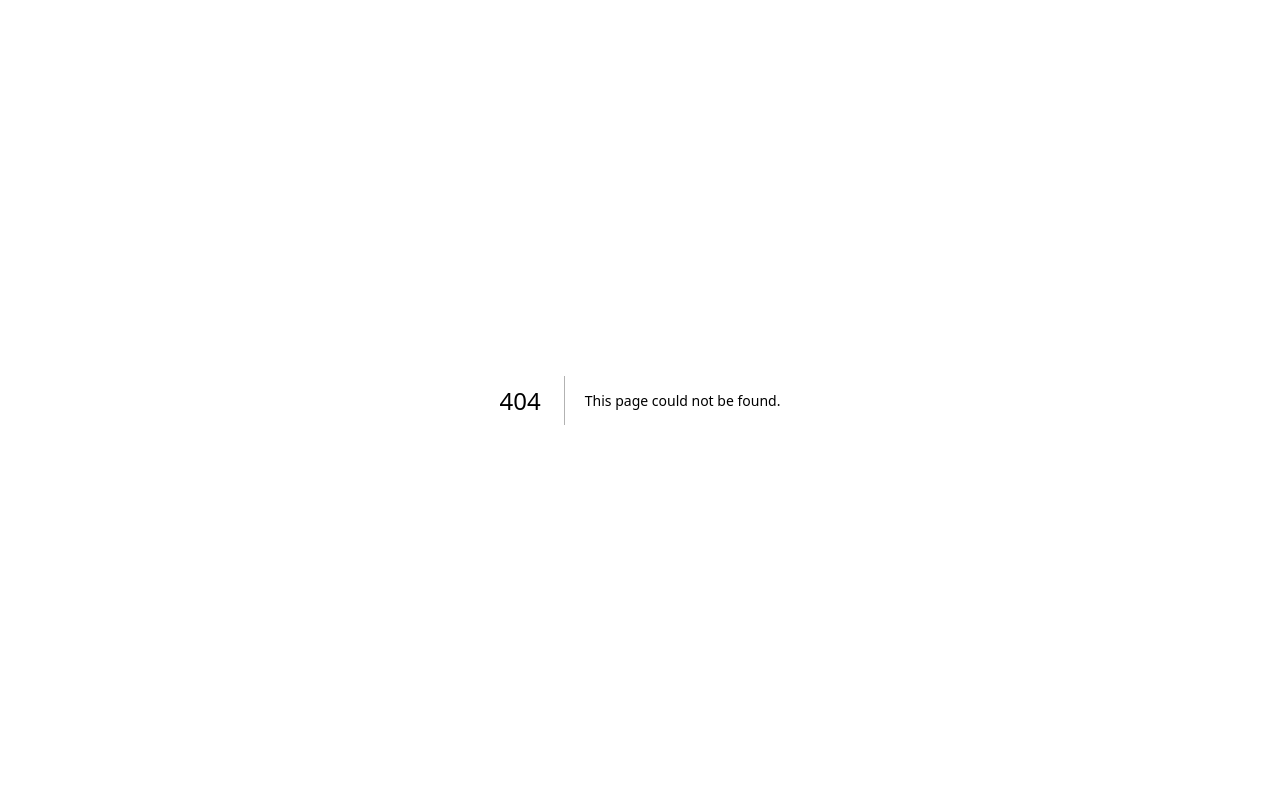
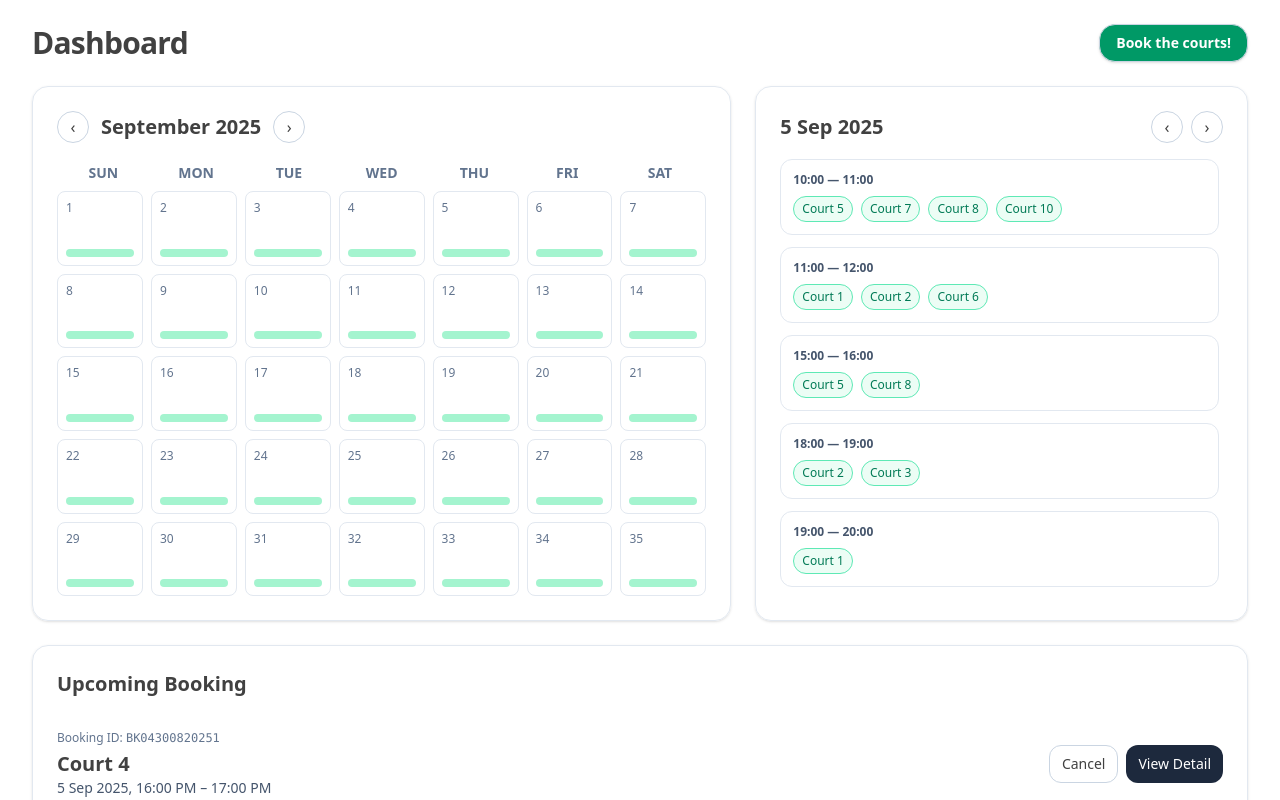
Before and after one commit to Courtly-Badminton-Court-Management/courtly-project, a Next.js app in the folder frontend/: page /home in a window 1280 px wide. Before the commit this address had no page. Shown: the top 800 px of the page. Built offline with nearby package versions, Linux system fonts and the light colour scheme.

Commit message:
update homepage

```diff
--- /dev/null
+++ b/frontend/src/app/(player)/home/page.tsx
@@ -0,0 +1,5 @@
+import HomeagePlayer from "@/ui/pages/HomepagePlayer";
+
+export default function Page() {
+  return <HomeagePlayer />;
+}
--- a/frontend/src/ui/pages/HomepagePlayer.tsx
+++ b/frontend/src/ui/pages/HomepagePlayer.tsx
@@ -0,0 +1,141 @@
+import React from "react";
+
+/**
+ * Player Homepage (skeleton only)
+ * - Month calendar (left)
+ * - Day slots (right)
+ * - Upcoming bookings (full width)
+ *
+ * Notes:
+ * - Pure UI skeleton with Tailwind classes; no real data wiring yet.
+ * - Replace placeholders with real components / queries later.
+ */
+export default function HomeagePlayer() {
+  const daysShort = ["SUN", "MON", "TUE", "WED", "THU", "FRI", "SAT"];
+  // Skeleton 5 weeks x 7 days
+  const weeks = Array.from({ length: 5 }, () => Array.from({ length: 7 }));
+  const sampleSlots = [
+    { time: "10:00 — 11:00", courts: ["Court 5", "Court 7", "Court 8", "Court 10"] },
+    { time: "11:00 — 12:00", courts: ["Court 1", "Court 2", "Court 6"] },
+    { time: "15:00 — 16:00", courts: ["Court 5", "Court 8"] },
+    { time: "18:00 — 19:00", courts: ["Court 2", "Court 3"] },
+    { time: "19:00 — 20:00", courts: ["Court 1"] },
+  ];
+  const upcoming = [
+    {
+      id: "BK04300820251",
+      court: "Court 4",
+      date: "5 Sep 2025",
+      time: "16:00 PM – 17:00 PM",
+    },
+    {
+      id: "BK04300820299",
+      court: "Court 6",
+      date: "5 Sep 2025",
+      time: "16:00 PM – 17:00 PM",
+    },
+  ];
+
+  return (
+    <div className="w-full px-4 sm:px-6 lg:px-8 py-6">
+      {/* Top bar */}
+      <div className="flex items-center justify-between gap-3">
+        <h1 className="text-2xl sm:text-3xl font-extrabold tracking-tight">Dashboard</h1>
+        <button className="inline-flex items-center rounded-2xl px-4 py-2 text-sm font-semibold shadow-sm hover:shadow-md transition border border-slate-300 bg-emerald-600 text-white hover:bg-emerald-700">
+          Book the courts!
+        </button>
+      </div>
+
+      {/* Main content grid */}
+      <div className="mt-6 grid grid-cols-1 lg:grid-cols-12 gap-6">
+        {/* Calendar card */}
+        <section className="lg:col-span-7 bg-white/70 dark:bg-slate-900/50 rounded-2xl shadow p-4 sm:p-6 border border-slate-200 dark:border-slate-800">
+          <header className="flex items-center justify-between mb-4">
+            <div className="flex items-center gap-3">
+              <button aria-label="Prev month" className="h-8 w-8 rounded-full grid place-items-center border border-slate-300 hover:bg-slate-50">‹</button>
+              <h2 className="text-lg sm:text-xl font-semibold">September 2025</h2>
+              <button aria-label="Next month" className="h-8 w-8 rounded-full grid place-items-center border border-slate-300 hover:bg-slate-50">›</button>
+            </div>
+          </header>
+
+          {/* Weekday header */}
+          <div className="grid grid-cols-7 text-xs sm:text-sm font-semibold text-slate-500 mb-1">
+            {daysShort.map((d) => (
+              <div key={d} className="px-2 py-1 text-center">{d}</div>
+            ))}
+          </div>
+
+          {/* Calendar grid (skeleton) */}
+          <div className="grid grid-cols-7 gap-1 sm:gap-2">
+            {weeks.map((row, rIdx) => (
+              <React.Fragment key={rIdx}>
+                {row.map((_, cIdx) => (
+                  <div
+                    key={`${rIdx}-${cIdx}`}
+                    className="aspect-[1.15] rounded-lg border border-slate-200 dark:border-slate-800 bg-white dark:bg-slate-900 p-1 sm:p-2 flex flex-col"
+                  >
+                    <div className="text-[10px] sm:text-xs text-slate-500">{rIdx * 7 + cIdx + 1}</div>
+                    {/* mini chip placeholder */}
+                    <div className="mt-auto">
+                      <div className="h-2 rounded-full bg-emerald-200" />
+                    </div>
+                  </div>
+                ))}
+              </React.Fragment>
+            ))}
+          </div>
+        </section>
+
+        {/* Day slots card */}
+        <aside className="lg:col-span-5 bg-white/70 dark:bg-slate-900/50 rounded-2xl shadow p-4 sm:p-6 border border-slate-200 dark:border-slate-800">
+          <header className="flex items-center justify-between mb-4">
+            <h2 className="text-lg sm:text-xl font-semibold">5 Sep 2025</h2>
+            <div className="flex items-center gap-2">
+              <button className="h-8 w-8 rounded-full grid place-items-center border border-slate-300 hover:bg-slate-50">‹</button>
+              <button className="h-8 w-8 rounded-full grid place-items-center border border-slate-300 hover:bg-slate-50">›</button>
+            </div>
+          </header>
+
+          <div className="space-y-3 max-h-[28rem] overflow-auto pr-1">
+            {sampleSlots.map((slot) => (
+              <div key={slot.time} className="rounded-xl border border-slate-200 dark:border-slate-800 p-3">
+                <div className="text-xs font-semibold text-slate-600 mb-2">{slot.time}</div>
+                <div className="flex flex-wrap gap-2">
+                  {slot.courts.map((c) => (
+                    <span
+                      key={c}
+                      className="text-xs px-2 py-1 rounded-full border border-emerald-300 bg-emerald-50 text-emerald-700"
+                    >
+                      {c}
+                    </span>
+                  ))}
+                </div>
+              </div>
+            ))}
+          </div>
+        </aside>
+
+        {/* Upcoming bookings */}
+        <section className="lg:col-span-12 bg-white/70 dark:bg-slate-900/50 rounded-2xl shadow p-4 sm:p-6 border border-slate-200 dark:border-slate-800">
+          <h2 className="text-lg sm:text-xl font-semibold mb-4">Upcoming Booking</h2>
+
+          <div className="divide-y divide-slate-200 dark:divide-slate-800">
+            {upcoming.map((b) => (
+              <div key={b.id} className="py-4 flex flex-col md:flex-row md:items-center md:justify-between gap-4">
+                <div className="flex-1">
+                  <div className="text-xs text-slate-500">Booking ID: <span className="font-mono">{b.id}</span></div>
+                  <div className="mt-1 text-xl font-semibold">{b.court}</div>
+                  <div className="text-sm text-slate-600">{b.date}, {b.time}</div>
+                </div>
+                <div className="flex gap-2">
+                  <button className="px-3 py-2 text-sm rounded-xl border border-slate-300 hover:bg-slate-50">Cancel</button>
+                  <button className="px-3 py-2 text-sm rounded-xl bg-slate-800 text-white hover:bg-slate-700">View Detail</button>
+                </div>
+              </div>
+            ))}
+          </div>
+        </section>
+      </div>
+    </div>
+  );
+}
```
Also changed, not shown: frontend/src/app/(player)/wallet/page.tsx (added).
